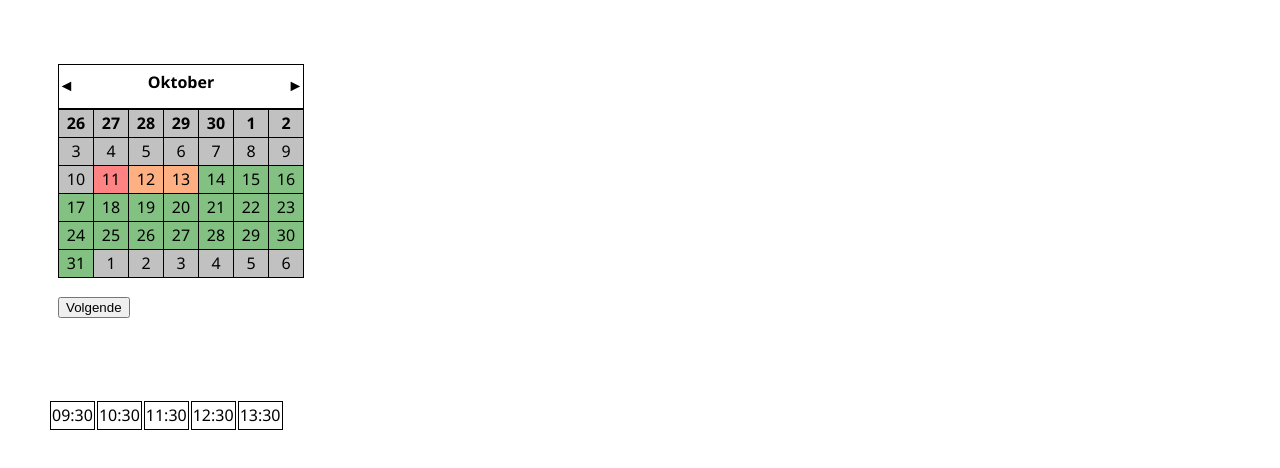
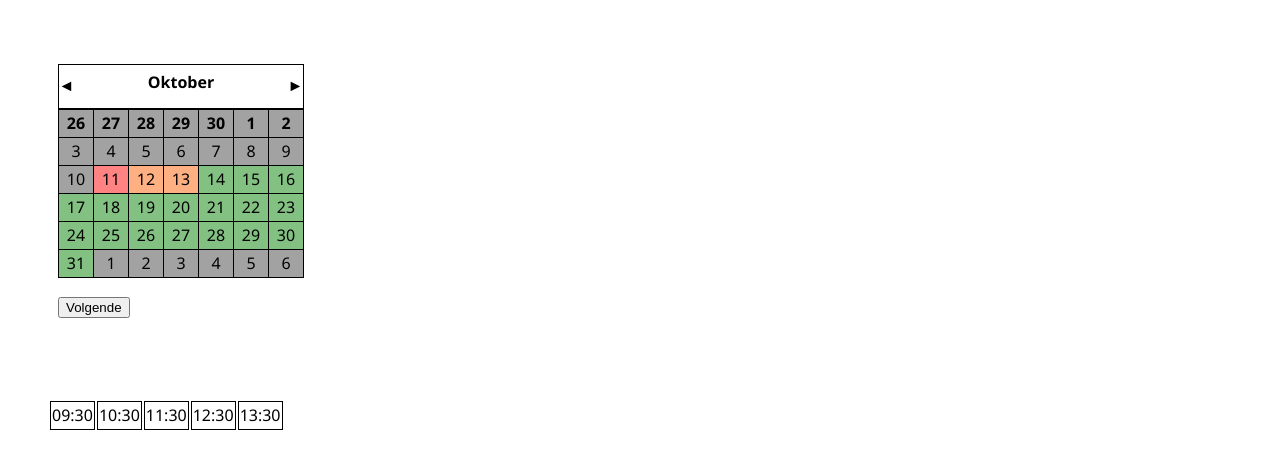
Before and after one commit to JudithJSO/project-oba, a plain HTML site: page index.html in a window 1280 px wide. Shown: the part 330-798 px from the top of the page. Drawn offline with Linux system fonts and the light colour scheme.

Commit message:
Update style.css

```diff
--- a/stylesheet/style.css
+++ b/stylesheet/style.css
@@ -136,7 +136,7 @@ td {
   text-align: center;
 }
 .inactive {
-  background-color: rgba(128, 128, 128, 0.486);
+  background-color: rgba(65, 64, 64, 0.486);
 }
 .full {
   background-color: rgba(255, 0, 0, 0.486);
@@ -148,7 +148,7 @@ td {
   background-color: rgba(0, 128, 0, 0.486);
 }
 .next-month {
-  background-color: rgba(128, 128, 128, 0.486);
+  background-color: rgba(65, 64, 64, 0.486);
 }
 th {
   width: 2em;
```
